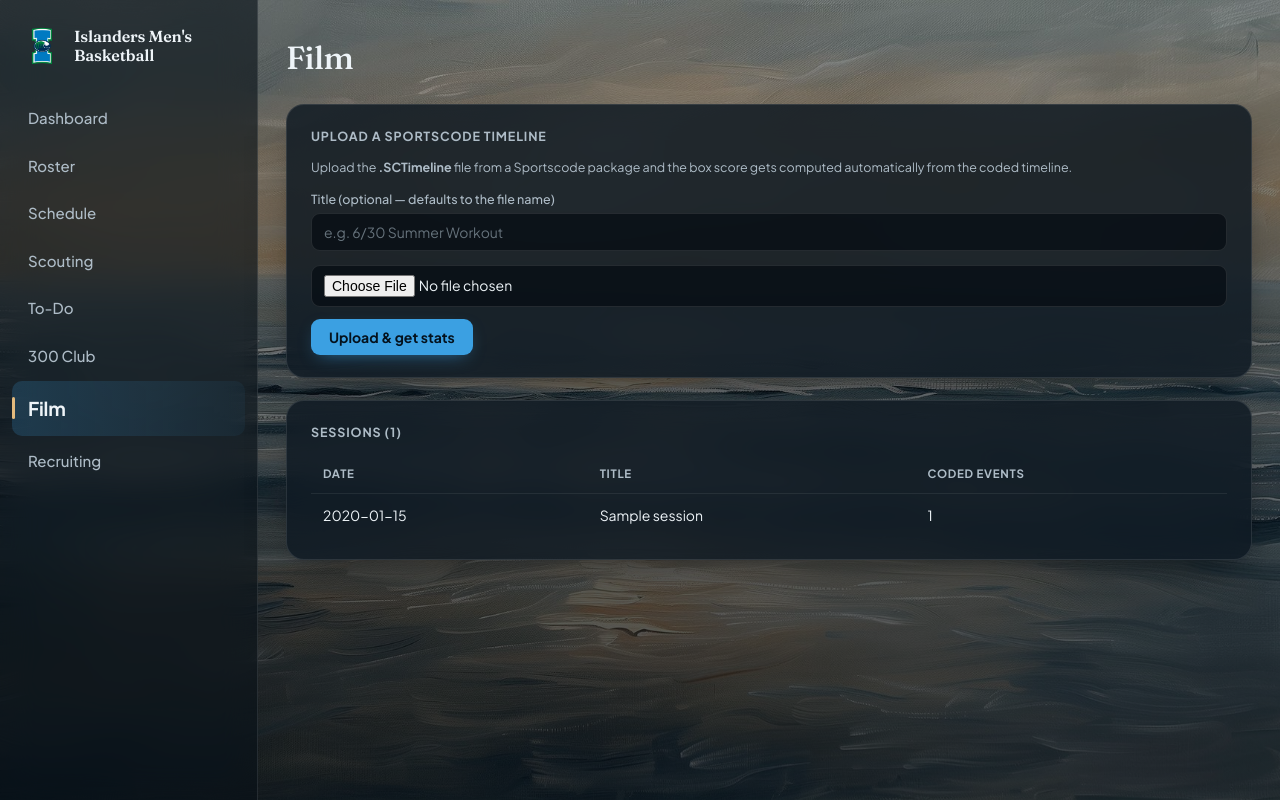
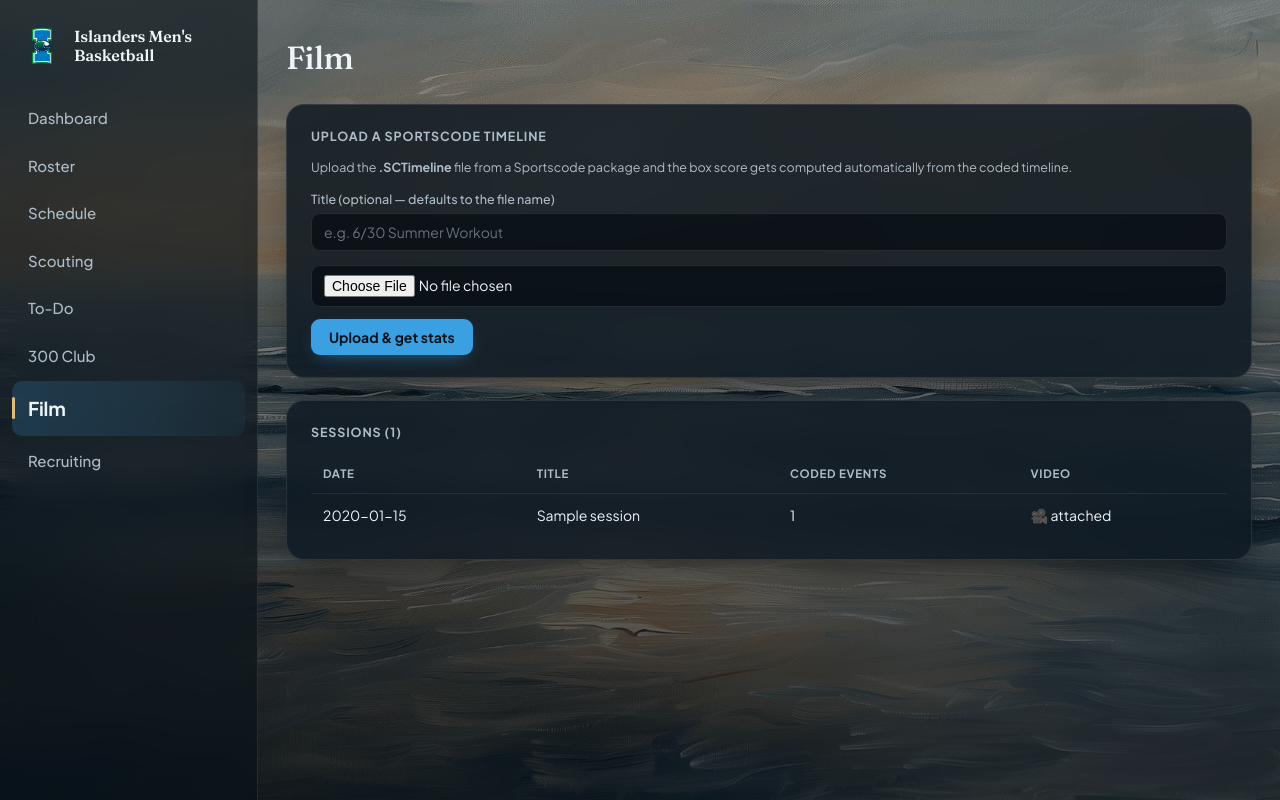
Before and after one commit to nateree007-bit/team-ops, a FastAPI app: page /film in a window 1280 px wide. Run offline with FastAPI, Linux system fonts and the light colour scheme; tables that the repository leaves empty hold one stand-in row (values such as "Sample post").

Commit message:
Film list: show which sessions have a video attached
Co-Authored-By: Claude Fable 5 <noreply@anthropic.com>

```diff
--- a/app/templates/film.html
+++ b/app/templates/film.html
@@ -19,12 +19,13 @@
   <h3>Sessions ({{ sessions|length }})</h3>
   {% if sessions %}
   <table>
-    <tr><th>Date</th><th>Title</th><th>Coded events</th></tr>
+    <tr><th>Date</th><th>Title</th><th>Coded events</th><th>Video</th></tr>
     {% for s in sessions %}
     <tr onclick="location.href='/film/{{ s.id }}'" style="cursor:pointer">
       <td>{{ s.session_date or '—' }}</td>
       <td>{{ s.title }}</td>
       <td>{{ s.event_count }}</td>
+      <td>{% if s.video_url %}🎥 attached{% else %}<span class="small" style="color:var(--warn)">none yet</span>{% endif %}</td>
     </tr>
     {% endfor %}
   </table>
```
